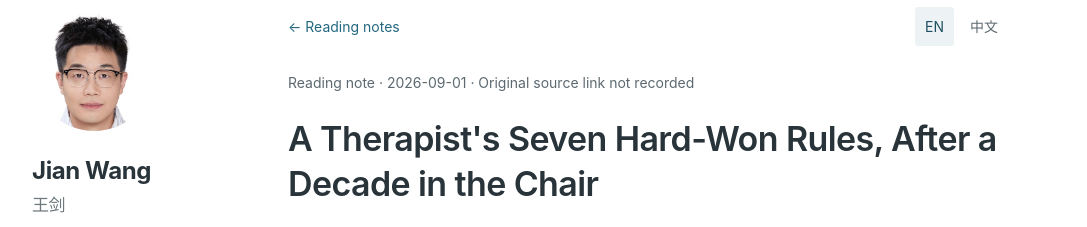
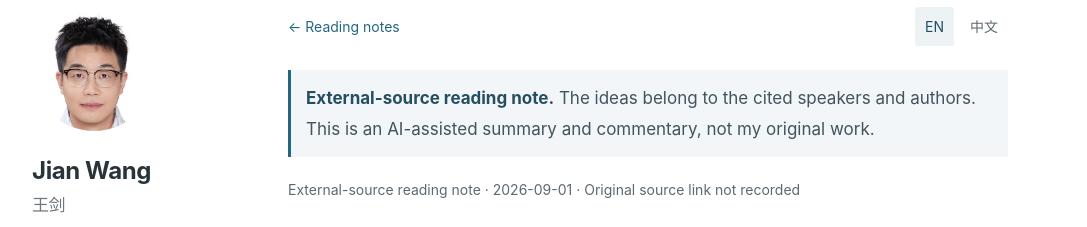
Before and after one commit to jianwang-ntu/jianwang-ntu.github.io, a React (Vite) app: page /blog/a-therapists-seven-hard-won-rules-after-a-decade-in-the in a window 1280 px wide. Shown: the part 121-348 px from the top of the page, without its empty margins (96-1183 px from the left). Built offline with nearby package versions, Linux system fonts and the light colour scheme.

Commit message:
Label blog posts as external-source notes (#121)
Make external attribution explicit on the blog index, every post card, and bilingual article detail pages.

```diff
--- a/src/pages/Blog.jsx
+++ b/src/pages/Blog.jsx
@@ -156,6 +156,7 @@ function BlogCard({ post, globalCount, onClick }) {
     <article className="blog-entry">
       <p className="blog-entry-meta">
         <time dateTime={post.date}>{post.date}</time>
+        <span className="blog-source-tag"> · External-source note</span>
         {langs.length > 1 && <span> · EN / 中文</span>}
         {globalCount > 0 && <span> · {globalCount} reads</span>}
       </p>
@@ -267,8 +268,9 @@ export default function Blog() {
         <header>
           <h1 className="blog-page-title">Reading notes</h1>
           <p className="page-deck">Notes on talks, papers and posts by other researchers and practitioners.</p>
-          <p className="text-index-intro">
-            Written with AI assistance. Each note links to its original source where available.
+          <p className="blog-provenance-notice" role="note">
+            <strong>External-source reading notes.</strong> The ideas belong to the cited speakers and authors.
+            These are AI-assisted summaries and commentary, not my original work. Each note links to its original source where available.
           </p>
         </header>
         <div className="blog-toolbar">
--- a/src/pages/BlogPost.jsx
+++ b/src/pages/BlogPost.jsx
@@ -144,11 +144,18 @@ function ReadingPost({ slug }) {
           )}
         </div>
 
+        <p className="blog-provenance-notice" role="note" lang={lang === 'zh' ? 'zh-Hans' : 'en'}>
+          <strong>{lang === 'zh' ? '外部来源阅读笔记。' : 'External-source reading note.'}</strong>{' '}
+          {lang === 'zh'
+            ? '文中观点属于所引用的演讲者或作者。这是 AI 辅助的整理与评论，并非本人原创观点。'
+            : 'The ideas belong to the cited speakers and authors. This is an AI-assisted summary and commentary, not my original work.'}
+        </p>
+
         {error && <div style={{ color: 'crimson' }}>{error}</div>}
 
         {meta && (
           <p className="article-meta">
-            {lang === 'zh' ? '阅读笔记' : 'Reading note'} · {meta.date}
+            {lang === 'zh' ? '外部来源阅读笔记' : 'External-source reading note'} · {meta.date}
             {meta.source
               ? <> · <a href={meta.source} target="_blank" rel="noreferrer">{lang === 'zh' ? '原始来源' : 'Original source'}</a></>
               : <> · {lang === 'zh' ? '原始来源链接未记录' : 'Original source link not recorded'}</>}
--- a/src/styles/portfolio.css
+++ b/src/styles/portfolio.css
@@ -506,8 +506,12 @@ a:focus-visible, button:focus-visible, select:focus-visible, summary:focus-visib
 .blog-filter-options .chip { font-family: var(--body); font-size: 13px; line-height: 1.5; padding: 7px 10px; min-height: 36px; border-color: #d6dfe3; border-radius: 4px; }
 .blog-filter-options .chip.solid { color: #fff; background: var(--ap-blue); border-color: var(--ap-blue); }
 [data-style="apages"] .blog-result-count { margin: 16px 0 0; font-size: 13px; color: #5c6970; }
+.blog-provenance-notice { margin: 18px 0 0; padding: 13px 15px; border-left: 3px solid var(--ap-blue); background: #f2f6f8; color: #43545c; font-size: 14px; line-height: 1.7; }
+.blog-provenance-notice strong { color: #254e60; }
+.blog-reading > .blog-provenance-notice { margin: 0 0 20px; }
 .blog-entry { padding: 26px 0 28px; border-bottom: 1px solid #e8ecee; }
 [data-style="apages"] .blog-entry .blog-entry-meta { margin: 0 0 8px; font-size: 13px; color: #5c6970; font-variant-numeric: tabular-nums; }
+.blog-source-tag { color: #255b70; font-weight: 600; }
 [data-style="apages"] .blog-entry h2 { margin: 0 0 12px; font-size: 20px; line-height: 1.5; font-weight: 600; }
 [data-style="apages"] .blog-entry h2 a { color: #2a414b; }
 [data-style="apages"] .blog-entry .blog-entry-deck { display: -webkit-box; -webkit-box-orient: vertical; -webkit-line-clamp: 2; overflow: hidden; margin: 0; font-size: 16px; line-height: 1.8; color: #5c6970; }
```
Also changed, not shown: 1 other file (tests, documents, lock files or other folders).
